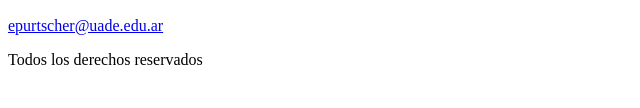
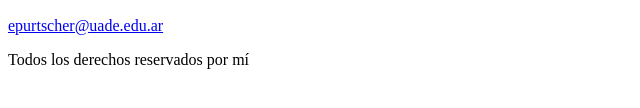
Before and after one commit to ErikCPurtscher/Proyecto1, a plain HTML site: page contacto.html in a window 1280 px wide. Shown: the part 184-292 px from the top of the page, 0-640 px from the left. Drawn offline with Linux system fonts and the light colour scheme.

Commit message:
Correcion 2

```diff
--- a/contacto.html
+++ b/contacto.html
@@ -21,7 +21,7 @@
         <a href="mailto:epurtscher@uade.edu.ar">epurtscher@uade.edu.ar</a>
     </main>
     <footer>
-            <p>Todos los derechos reservados</p>
+            <p>Todos los derechos reservados por mí</p>
     </footer>
 </body>
 </html>
```
